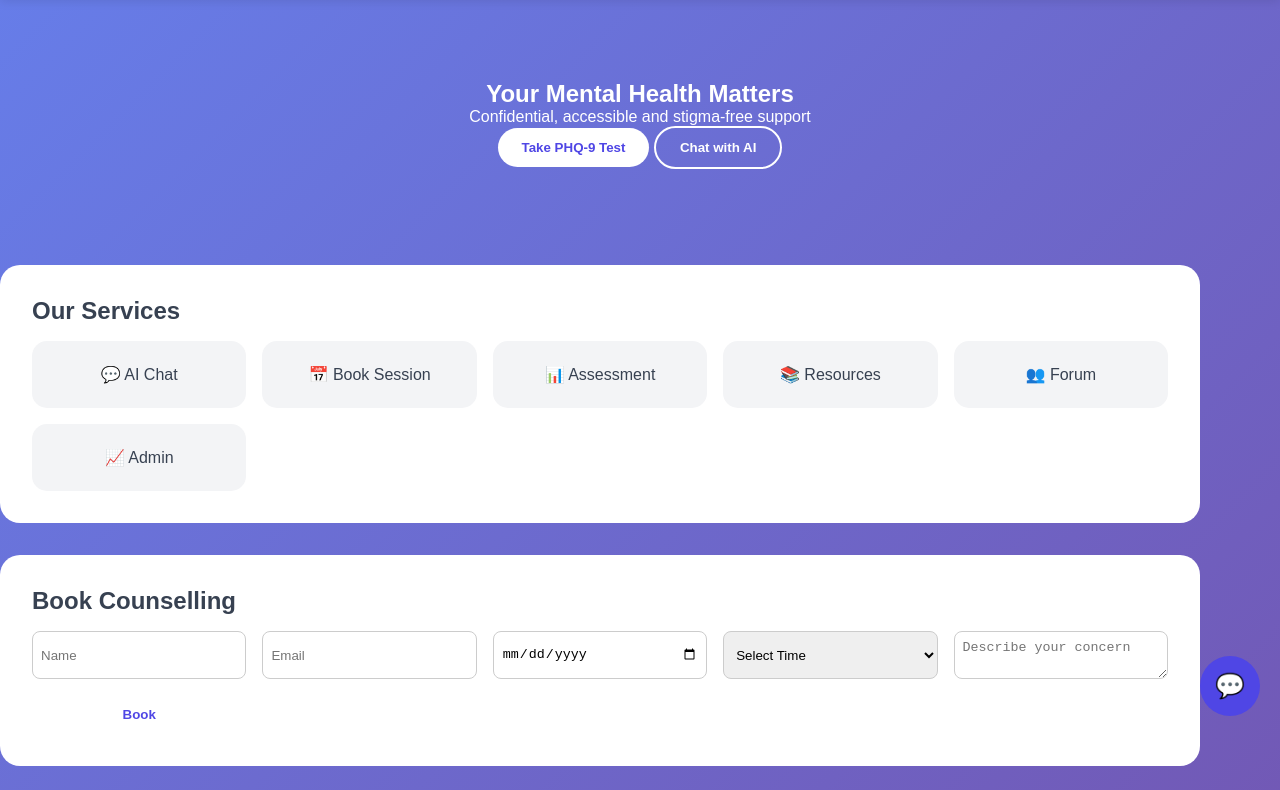
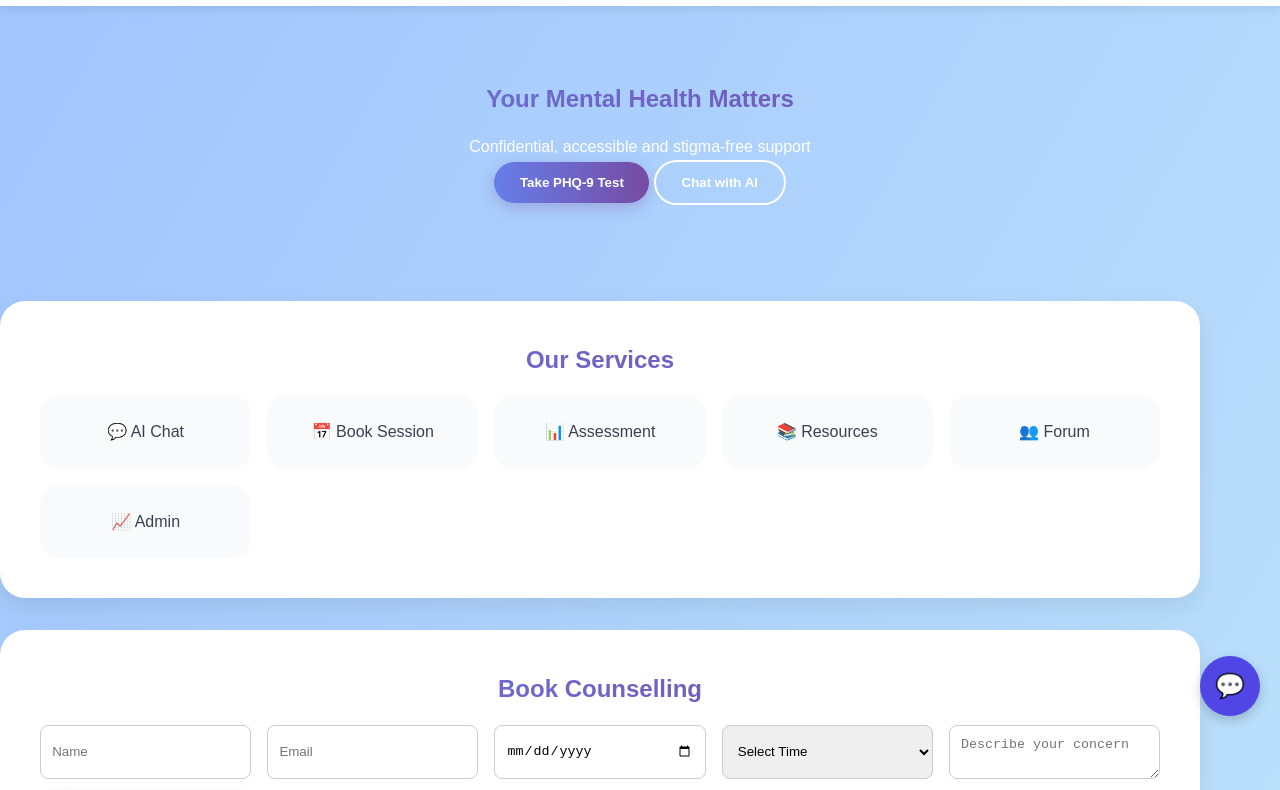
Before and after one commit to RamAgrawal578/SIH, a plain HTML site: page index.html in a window 1280 px wide. Shown: the part 64-854 px from the top of the page. Drawn offline with Linux system fonts and the light colour scheme.

Commit message:
Add files via upload

```diff
--- a/index.html
+++ b/index.html
@@ -7,9 +7,19 @@
   <style>
     /* ===== GLOBAL ===== */
     *{margin:0;padding:0;box-sizing:border-box;}
-    body{font-family:Arial, sans-serif;background:linear-gradient(135deg,#667eea,#764ba2);color:#374151;}
+    body{
+      font-family:'Poppins',sans-serif;
+      background:linear-gradient(120deg,#a1c4fd,#c2e9fb);
+      color:#374151;
+      line-height:1.6;
+    }
     .container{max-width:1200px;margin:auto;padding:0 20px;}
-    h2{margin-bottom:1rem;}
+    h1,h2{
+      background:linear-gradient(90deg,#667eea,#764ba2);
+      -webkit-background-clip:text;
+      -webkit-text-fill-color:transparent;
+      margin-bottom:1rem;
+    }
 
     /* ===== NAVBAR ===== */
     nav{position:fixed;top:0;width:100%;background:#fff;box-shadow:0 2px 10px rgba(0,0,0,.1);z-index:1000;}
@@ -19,7 +29,6 @@
     .nav-links a{color:#374151;text-decoration:none;font-weight:500;}
     .emergency-btn{background:#ef4444;color:#fff;border:none;padding:.5rem 1rem;border-radius:20px;cursor:pointer;}
     .hamburger{display:none;font-size:1.5rem;cursor:pointer;}
-
     @media(max-width:768px){
       .nav-links{display:none;flex-direction:column;position:absolute;top:60px;right:10px;background:#fff;padding:1rem;border-radius:10px;box-shadow:0 2px 8px rgba(0,0,0,.2);}
       .nav-links.active{display:flex;}
@@ -28,26 +37,37 @@
 
     /* ===== HERO ===== */
     .hero{margin-top:80px;text-align:center;padding:4rem 1rem;color:#fff;}
-    .btn{padding:.75rem 1.5rem;border:none;border-radius:30px;cursor:pointer;font-weight:bold;}
-    .btn-primary{background:#fff;color:#4f46e5;}
-    .btn-secondary{background:transparent;color:#fff;border:2px solid #fff;}
+    .btn{padding:.8rem 1.6rem;border:none;border-radius:30px;cursor:pointer;font-weight:bold;transition:all 0.3s;}
+    .btn-primary{background:linear-gradient(90deg,#667eea,#764ba2);color:#fff;box-shadow:0 5px 15px rgba(118,75,162,0.3);}
+    .btn-primary:hover{transform:translateY(-3px);box-shadow:0 8px 20px rgba(118,75,162,0.5);}
+    .btn-secondary{background:transparent;border:2px solid #fff;color:#fff;}
+    .btn-secondary:hover{background:#fff;color:#4f46e5;}
 
     /* ===== SECTIONS ===== */
-    .section{background:#fff;padding:2rem;border-radius:20px;margin:2rem 0;}
+    .section{
+      background:#fff;
+      padding:2.5rem;
+      border-radius:25px;
+      margin:2rem 0;
+      box-shadow:0 10px 25px rgba(0,0,0,0.08);
+      text-align:center;
+    }
 
     /* Features */
     .features-grid{display:grid;grid-template-columns:repeat(auto-fit,minmax(200px,1fr));gap:1rem;}
-    .feature-card{background:#f3f4f6;padding:1.5rem;border-radius:15px;text-align:center;cursor:pointer;transition:.3s;}
-    .feature-card:hover{background:#4f46e5;color:#fff;}
+    .feature-card{
+      background:#f9fafb;padding:1.5rem;border-radius:20px;text-align:center;cursor:pointer;transition:.3s;
+    }
+    .feature-card:hover{transform:scale(1.05);background:linear-gradient(135deg,#a1c4fd,#c2e9fb);color:#000;}
 
     /* Booking */
-    .booking-form{display:grid;grid-template-columns:repeat(auto-fit,minmax(200px,1fr));gap:1rem;}
-    .booking-form input,.booking-form select,.booking-form textarea{padding:.5rem;border:1px solid #ccc;border-radius:8px;}
+    .booking-form{display:grid;grid-template-columns:repeat(auto-fit,minmax(200px,1fr));gap:1rem;text-align:left;}
+    .booking-form input,.booking-form select,.booking-form textarea{padding:.7rem;border:1px solid #ccc;border-radius:8px;width:100%;}
 
     /* Chatbot */
     .chatbot-container{position:fixed;bottom:20px;right:20px;}
-    .chatbot-toggle{width:60px;height:60px;border-radius:50%;border:none;background:#4f46e5;color:#fff;font-size:1.5rem;cursor:pointer;}
-    .chatbot-window{display:none;flex-direction:column;position:absolute;bottom:70px;right:0;width:300px;height:400px;background:#fff;border-radius:15px;box-shadow:0 4px 20px rgba(0,0,0,.2);}
+    .chatbot-toggle{width:60px;height:60px;border-radius:50%;border:none;background:#4f46e5;color:#fff;font-size:1.5rem;cursor:pointer;box-shadow:0 4px 12px rgba(0,0,0,0.2);}
+    .chatbot-window{display:none;flex-direction:column;position:absolute;bottom:70px;right:0;width:320px;height:420px;background:#fff;border-radius:15px;box-shadow:0 4px 20px rgba(0,0,0,.2);}
     .chatbot-window.active{display:flex;}
     .chatbot-messages{flex:1;overflow-y:auto;padding:1rem;}
     .message{margin-bottom:1rem;}
@@ -57,7 +77,7 @@
     .chatbot-input button{padding:.5rem 1rem;border:none;background:#4f46e5;color:#fff;cursor:pointer;}
 
     /* Forum */
-    .forum-post{background:#f3f4f6;padding:1rem;margin-bottom:1rem;border-radius:10px;}
+    .forum-post{background:#f3f4f6;padding:1rem;margin-bottom:1rem;border-radius:10px;text-align:left;}
 
     /* Admin */
     .admin-cards{display:grid;grid-template-columns:repeat(auto-fit,minmax(200px,1fr));gap:1rem;}
@@ -201,49 +221,22 @@
       <h2>PHQ-9 Test</h2>
       <form id="phq9Form">
         <p>Over the last 2 weeks, how often have you been bothered by the following?</p>
-        <div>
-          <label>1. Little interest or pleasure in doing things</label><br>
-          <select required><option value="0">Not at all</option><option value="1">Several days</option><option value="2">More than half</option><option value="3">Nearly every day</option></select>
-        </div>
-        <div>
-          <label>2. Feeling down, depressed, or hopeless</label><br>
-          <select required><option value="0">Not at all</option><option value="1">Several days</option><option value="2">More than half</option><option value="3">Nearly every day</option></select>
-        </div>
-        <div>
-          <label>3. Trouble sleeping</label><br>
-          <select required><option value="0">Not at all</option><option value="1">Several days</option><option value="2">More than half</option><option value="3">Nearly every day</option></select>
-        </div>
-        <div>
-          <label>4. Feeling tired or little energy</label><br>
-          <select required><option value="0">Not at all</option><option value="1">Several days</option><option value="2">More than half</option><option value="3">Nearly every day</option></select>
-        </div>
-        <div>
-          <label>5. Poor appetite or overeating</label><br>
-          <select required><option value="0">Not at all</option><option value="1">Several days</option><option value="2">More than half</option><option value="3">Nearly every day</option></select>
-        </div>
-        <div>
-          <label>6. Feeling bad about yourself</label><br>
-          <select required><option value="0">Not at all</option><option value="1">Several days</option><option value="2">More than half</option><option value="3">Nearly every day</option></select>
-        </div>
-        <div>
-          <label>7. Trouble concentrating</label><br>
-          <select required><option value="0">Not at all</option><option value="1">Several days</option><option value="2">More than half</option><option value="3">Nearly every day</option></select>
-        </div>
-        <div>
-          <label>8. Moving/speaking slowly or too fast</label><br>
-          <select required><option value="0">Not at all</option><option value="1">Several days</option><option value="2">More than half</option><option value="3">Nearly every day</option></select>
-        </div>
-        <div>
-          <label>9. Thoughts that you would be better off dead</label><br>
-          <select required><option value="0">Not at all</option><option value="1">Several days</option><option value="2">More than half</option><option value="3">Nearly every day</option></select>
-        </div>
+        <div><label>1. Little interest or pleasure in doing things</label><br><select required><option value="0">Not at all</option><option value="1">Several days</option><option value="2">More than half</option><option value="3">Nearly every day</option></select></div>
+        <div><label>2. Feeling down, depressed, or hopeless</label><br><select required><option value="0">Not at all</option><option value="1">Several days</option><option value="2">More than half</option><option value="3">Nearly every day</option></select></div>
+        <div><label>3. Trouble sleeping</label><br><select required><option value="0">Not at all</option><option value="1">Several days</option><option value="2">More than half</option><option value="3">Nearly every day</option></select></div>
+        <div><label>4. Feeling tired or little energy</label><br><select required><option value="0">Not at all</option><option value="1">Several days</option><option value="2">More than half</option><option value="3">Nearly every day</option></select></div>
+        <div><label>5. Poor appetite or overeating</label><br><select required><option value="0">Not at all</option><option value="1">Several days</option><option value="2">More than half</option><option value="3">Nearly every day</option></select></div>
+        <div><label>6. Feeling bad about yourself</label><br><select required><option value="0">Not at all</option><option value="1">Several days</option><option value="2">More than half</option><option value="3">Nearly every day</option></select></div>
+        <div><label>7. Trouble concentrating</label><br><select required><option value="0">Not at all</option><option value="1">Several days</option><option value="2">More than half</option><option value="3">Nearly every day</option></select></div>
+        <div><label>8. Moving/speaking slowly or too fast</label><br><select required><option value="0">Not at all</option><option value="1">Several days</option><option value="2">More than half</option><option value="3">Nearly every day</option></select></div>
+        <div><label>9. Thoughts that you would be better off dead</label><br><select required><option value="0">Not at all</option><option value="1">Several days</option><option value="2">More than half</option><option value="3">Nearly every day</option></select></div>
         <button type="submit" class="btn btn-primary">Submit</button>
       </form>
     </div>
   </div>
 
   <script>
-    let bookings=0, assessments=0;
+    let bookings=0,assessments=0;
 
     // Navbar toggle
     function toggleMenu(){document.getElementById("navLinks").classList.toggle("active");}
@@ -313,13 +306,11 @@
       else if(score<=14) level="Moderate";
       else if(score<=19) level="Moderately Severe";
       else if(score>=20) level="Severe";
-      alert("Your PHQ-9 Score: "+score+" ("+level+")");
+      alert("Your PHQ-9 Score: "+score+" ("+level+")\nConsider booking a session for support.");
       document.getElementById("phq9Modal").style.display="none";
       this.reset();
     });
-    window.onclick=function(e){
-      if(e.target.classList.contains("modal")) e.target.style.display="none";
-    }
+    window.onclick=function(e){if(e.target.classList.contains("modal")) e.target.style.display="none";}
   </script>
 </body>
 </html>
```
